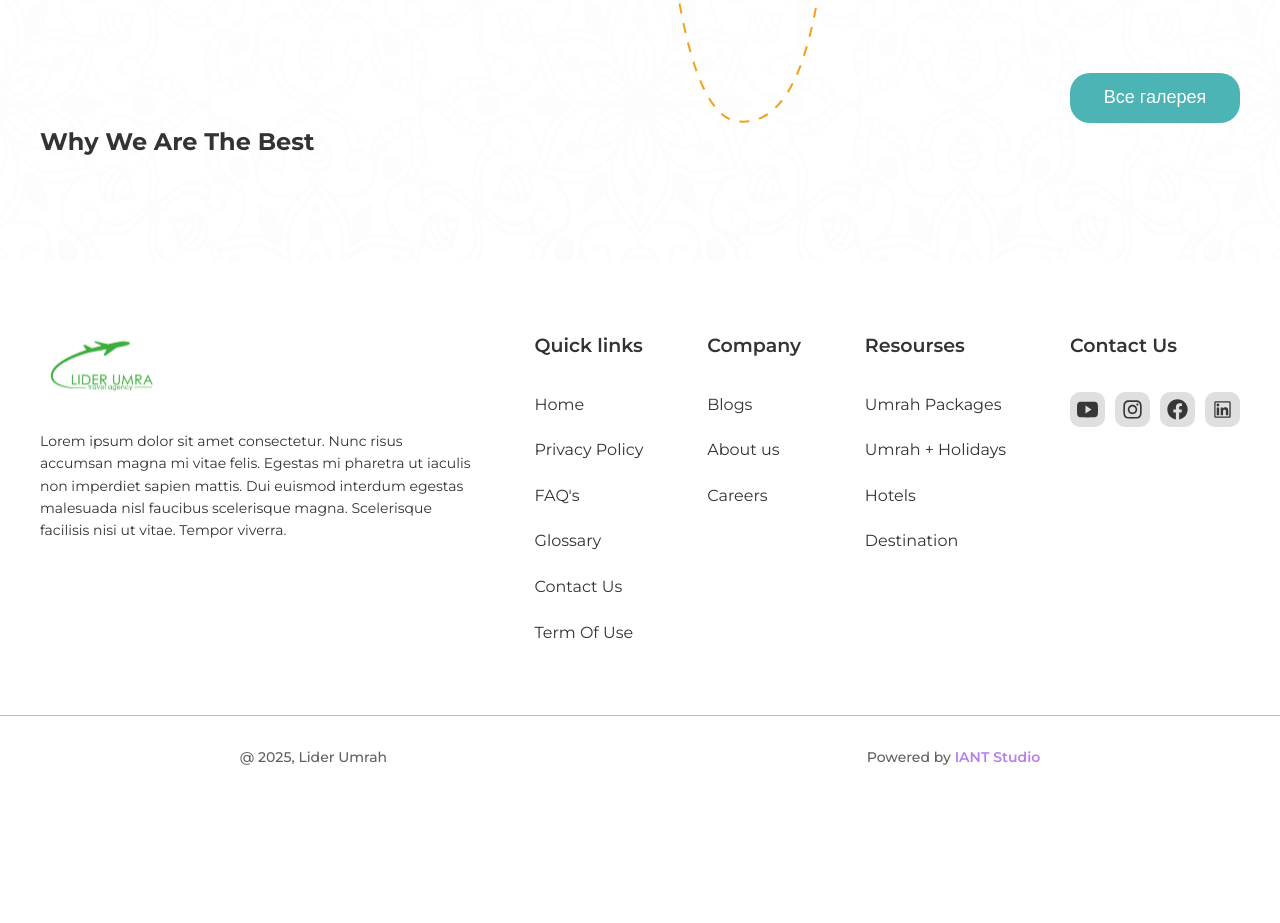
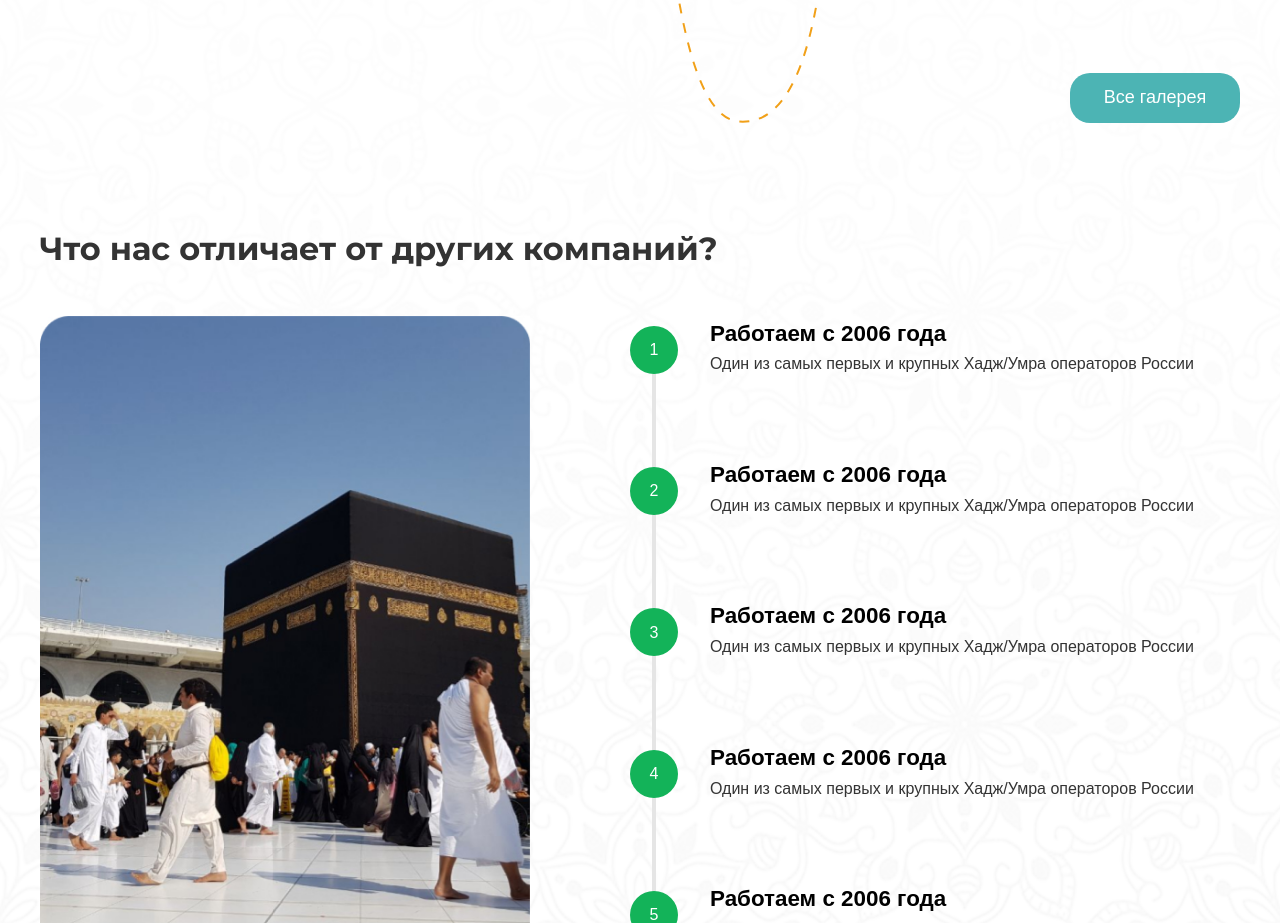
Before and after one commit to rahmanovdev/Lider-Umrah, a Next.js app: page /aboutUs in a window 1280 px wide. Shown: the part 1922-2845 px from the top of the page. Before the commit the page ends 2720 px from the top, so only its background shows below. Built offline with nearby package versions, Linux system fonts and the light colour scheme; no server answers.

Commit message:
finished whywe

```diff
--- a/src/components/pages/UsefulinfoPage.module.scss
+++ b/src/components/pages/UsefulinfoPage.module.scss
@@ -46,7 +46,7 @@
 	display: flex;
 	justify-content: flex-start;
 	&:not(.isFirst) {
-		padding-top: 10rem;
+		margin-top: 10rem;
 	}
 }
 
@@ -57,39 +57,23 @@
 	align-items: center;
 	top: 0;
 	align-self: flex-start;
-	max-width: 20rem;
 	z-index: 40;
-	margin-top: 10px;
 }
 
 .markCircleOuter {
-	height: 2.5rem;
-	width: 2.5rem;
+	height: 2.4rem;
+	width: 2.4rem;
 	position: absolute;
-	left: 0.75rem;
-	background-color: var(--bg-primary);
+	left: 0;
+	background-color: #13b359;
+	color: white;
 	border-radius: 9999px;
 	display: flex;
 	align-items: center;
 	justify-content: center;
-	&.lined {
-		background-color: var(--circle-bg);
-	}
 }
 
-.markCircleInner {
-	height: 1rem;
-	width: 1rem;
-	border-radius: 9999px;
-	background-color: var(--circle-bg);
-	border: 1px solid var(--circle-border);
-	padding: 0.5rem;
-	&.lined {
-		background-color: var(--bg-primary);
-	}
-}
-
-.markTitleMobile {
+.markTitle {
 	display: block;
 	font-size: 2rem;
 	line-height: auto;
@@ -102,30 +86,22 @@
 .contentWrapper {
 	position: relative;
 	padding-left: 5rem;
-	padding-right: 1rem;
 	width: 100%;
 }
 
 .timelineLine {
 	position: absolute;
-	left: 2rem;
-	top: -10em;
+	left: 1.1rem;
+	top: 0;
 	overflow: hidden;
 	width: 4px;
 	background: linear-gradient(
 		to bottom,
-		transparent 0%,
 		var(--line-color) 10%,
 		var(--line-color) 90%,
 		transparent 100%
 	);
-	mask-image: linear-gradient(
-		to bottom,
-		transparent 0%,
-		black 10%,
-		black 90%,
-		transparent 100%
-	);
+	mask-image: linear-gradient(to bottom, black 10%, black 90%);
 }
 
 .timelineProgress {
--- a/src/components/pages/aboutUs/AboutUsContent/WhyWe/WhyWe.module.scss
+++ b/src/components/pages/aboutUs/AboutUsContent/WhyWe/WhyWe.module.scss
@@ -0,0 +1,116 @@
+.whywe {
+	--bg-primary: #ffffff;
+	--text-primary: #000000;
+	--text-secondary: #404040;
+	--circle-bg: #e5e5e5;
+	--circle-border: #d4d4d4;
+	--line-color: #e5e5e5;
+	--progress-from: #5cc489;
+	--progress-via: #13b359;
+	margin: 100px 0;
+	.container {
+		h2 {
+			font-size: 2rem;
+			font-weight: bold;
+			margin-bottom: 1.3em;
+		}
+		figure {
+			position: sticky;
+			top: 30px;
+		}
+		.content {
+			display: flex;
+			align-items: flex-start;
+			justify-content: space-between;
+			gap: 100px;
+		}
+
+		.wrapper {
+			width: 100%;
+			font-family: sans-serif;
+			overflow: hidden;
+		}
+
+		.timelineContainer {
+			position: relative;
+			max-width: 80rem;
+			margin: 0 auto;
+			padding-bottom: 5rem;
+		}
+
+		.timelineEntry {
+			display: flex;
+			justify-content: flex-start;
+			&:not(.isFirst) {
+				padding-top: 5rem;
+			}
+		}
+
+		.timelineMark {
+			position: sticky;
+			display: flex;
+			flex-direction: column;
+			align-items: center;
+			top: 0;
+			align-self: flex-start;
+			z-index: 40;
+			margin-top: 10px;
+		}
+
+		.markCircleOuter {
+			height: 3rem;
+			width: 3rem;
+			position: absolute;
+			left: 0;
+			background-color: #13b359;
+			color: white;
+			border-radius: 9999px;
+			display: flex;
+			align-items: center;
+			justify-content: center;
+		}
+
+		.markTitle {
+			display: block;
+			font-size: 1.4rem;
+			line-height: auto;
+			text-align: left;
+			font-weight: 600;
+			color: #000;
+		}
+
+		.contentWrapper {
+			position: relative;
+			padding-left: 5rem;
+			width: 100%;
+		}
+
+		.timelineLine {
+			position: absolute;
+			left: 1.4rem;
+			top: 3em;
+			overflow: hidden;
+			width: 4px;
+			background: linear-gradient(
+				to bottom,
+				var(--line-color) 10%,
+				var(--line-color) 90%
+			);
+			mask-image: linear-gradient(to bottom, black 10%, black 90%);
+		}
+
+		.timelineProgress {
+			position: absolute;
+			left: 0;
+			right: 0;
+			top: 0;
+			width: 4px;
+			background: linear-gradient(
+				to top,
+				var(--progress-from) 0%,
+				var(--progress-via) 10%
+			);
+			border-radius: 9999px;
+		}
+	}
+}
--- a/src/components/pages/aboutUs/AboutUsContent/WhyWe/WhyWe.tsx
+++ b/src/components/pages/aboutUs/AboutUsContent/WhyWe/WhyWe.tsx
@@ -1,16 +1,71 @@
-import React from "react";
-import scss from "./WhyWe.module.scss";
+'use client';
+import React from 'react';
+import scss from './WhyWe.module.scss';
+import Image from 'next/image';
+import { useTimeLine } from '@/hooks/use-time-line';
+import { motion } from 'framer-motion';
 
 const Whywe = () => {
-  return (
-    <div className={scss.whywe}>
-      <div className="container">
-        <div className={scss.content}>
-          <h2>Why We Are The Best</h2>
-        </div>
-      </div>
-    </div>
-  );
+	const { containerRef, height, heightTransform,  ref } =
+		useTimeLine();
+	return (
+		<section className={scss.whywe}>
+			<div className={`${scss.container} container`}>
+				<h2>Что нас отличает от других компаний?</h2>
+				<div className={scss['content']}>
+					<figure className={scss['figure']}>
+						<Image
+							width={490}
+							height={650}
+							src='/assets/images/about-page-advantages.jpg'
+							alt='about-page-advantages.jpg'
+						/>
+					</figure>
+					<div className={scss.wrapper} ref={containerRef}>
+						<div ref={ref} className={scss.timelineContainer}>
+							{packages.map((item, index) => (
+								<div
+									key={index}
+									className={`${index === 0 && scss.isFirst} ${
+										scss.timelineEntry
+									}`}
+								>
+									<div className={scss.timelineMark}>
+										<div className={`${scss.markCircleOuter} ${''}`}>
+											{index + 1}
+										</div>
+									</div>
+
+									<div className={scss.contentWrapper}>
+										<h3 className={scss.markTitle}>{item.title}</h3>
+										{item.content}
+									</div>
+								</div>
+							))}
+							<div
+								style={{
+									height: height + 'px'
+								}}
+								className={scss.timelineLine}
+							>
+								<motion.div
+									style={{
+										height: heightTransform,
+									}}
+									className={scss.timelineProgress}
+								/>
+							</div>
+						</div>
+					</div>
+				</div>
+			</div>
+		</section>
+	);
 };
 
+const packages = Array.from({ length: 20 }, () => ({
+	title: `Работаем с 2006 года`,
+	content: 'Один из самых первых и крупных Хадж/Умра операторов России'
+}));
+
 export default Whywe;
--- /dev/null
+++ b/src/hooks/use-time-line.ts
@@ -0,0 +1,30 @@
+'use client';
+
+import { useScroll, useTransform } from 'framer-motion';
+import React from 'react';
+
+export const useTimeLine = () => {
+	const ref = React.useRef<HTMLDivElement>(null);
+	const containerRef = React.useRef<HTMLDivElement>(null);
+	const [height, setHeight] = React.useState(0);
+
+	React.useEffect(() => {
+		if (ref.current) {
+			const rect = ref.current.getBoundingClientRect();
+			setHeight(rect.height);
+		}
+	}, [ref]);
+
+	const { scrollYProgress } = useScroll({
+		target: containerRef,
+		offset: ['start 10%', 'end 50%']
+	});
+
+	const heightTransform = useTransform(scrollYProgress, [0, 1], [0, height]);
+	return {
+		heightTransform,
+		height,
+		ref,
+		containerRef
+	};
+};
```
Also changed, not shown: src/components/pages/UsefulinfoPage.tsx (+7 -25 lines), public/assets/images/about-page-advantages.jpg (added).
